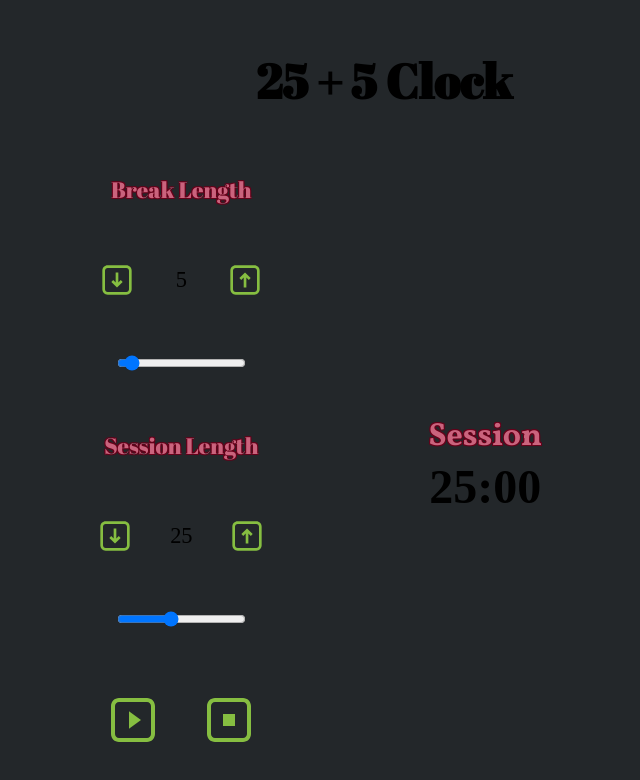
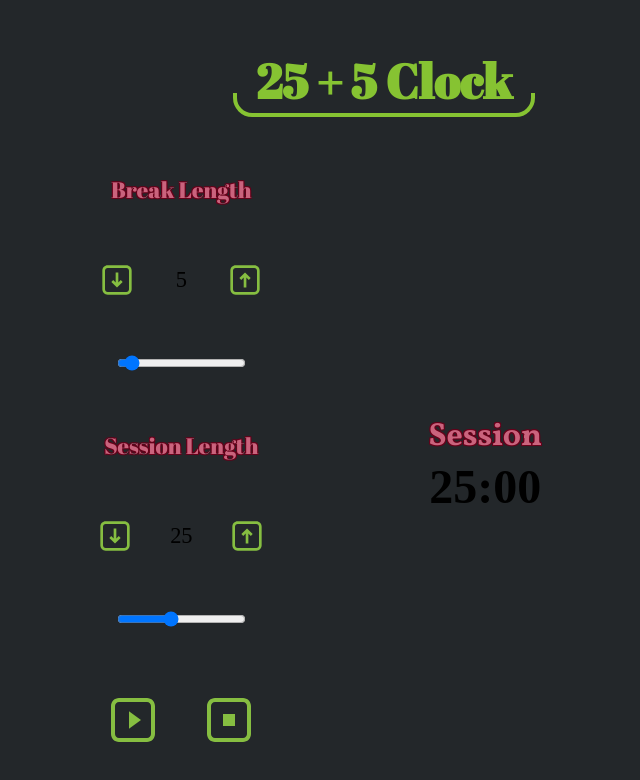
Before and after one commit to Fastion-1024/FCC-25-5-Clock, a React (Create React App) app: page / in a window 1280 px wide. Shown: the top 780 px of the page, without its empty margins (256-896 px from the left). Built offline with nearby package versions, Linux system fonts and the light colour scheme.

Commit message:
Adjusted Main Header Style

```diff
--- a/src/components/Container/Container.css
+++ b/src/components/Container/Container.css
@@ -19,7 +19,7 @@
     place-items: center;
 }
 
-.container h1,
+/* .container h1, */
 .container .phase-control,
 .container .timer-container,
 .container .timer-control {
@@ -34,6 +34,24 @@
     display: flex;
     justify-content: center;
     align-items: center;
+
+    padding: 0 0.4em;
+    border: 0.1em solid hsl(var(--clr-accent));
+    color: hsl(var(--clr-accent));
+    border-radius: 0.4em;
+    position: relative;
+    z-index: 1;
+}
+
+.container h1::before {
+    content: '';
+    position: absolute;
+    top: -10%;
+    left: -10%;
+    width: 120%;
+    height: 80%;
+    background-color: hsl(var(--clr-bg-dark));
+    z-index: -1;
 }
 
 .phase-control:nth-child(2) {
@@ -68,4 +86,5 @@
         grid-template-rows: 1fr 2fr 2fr 1fr;
         grid-template-columns: 1fr 1fr 1fr;
     }
+    /* NEED TO ADJUST ROWS SIZING A BIT MORE */
 }
```
